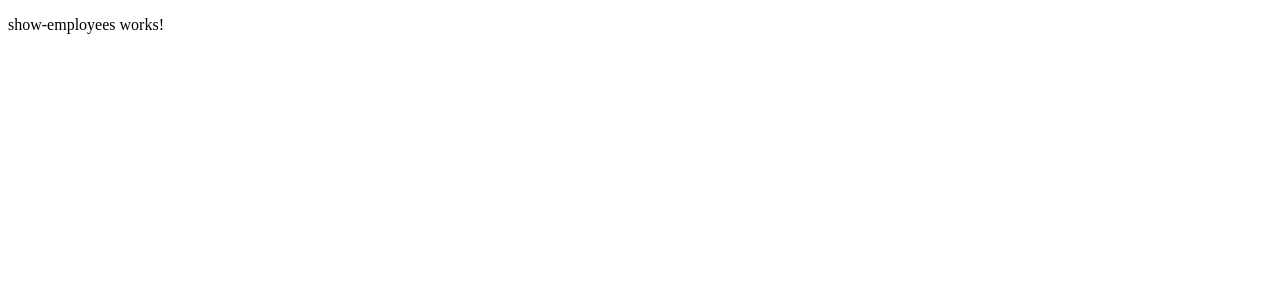
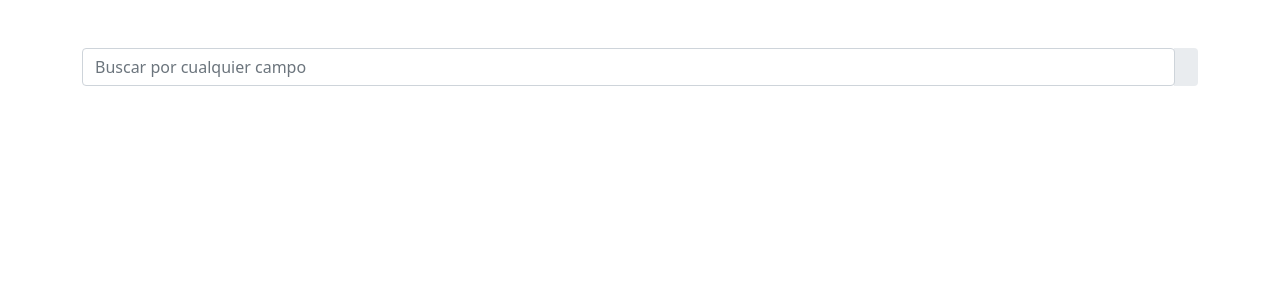
Before and after one commit to fredneyparra0/manageEmployeesFrontend, an Angular app: page / in a window 1280 px wide. Shown: the top 300 px of the page. Built offline with nearby package versions, Linux system fonts and the light colour scheme.

Commit message:
boostrap implement and search created

```diff
--- a/src/app/employees/views/show-employees/show-employees.component.html
+++ b/src/app/employees/views/show-employees/show-employees.component.html
@@ -1 +1,8 @@
-<p>show-employees works!</p>
+<div class="container pt-5">
+    <div class="input-group rounded">
+        <input type="search" class="form-control rounded" placeholder="Buscar por cualquier campo" aria-label="Search" aria-describedby="search-for-any-term" />
+        <span class="input-group-text border-0" id="search-for-any-term">
+          <i class="fas fa-search"></i>
+        </span>
+    </div>
+</div>
--- a/src/index.html
+++ b/src/index.html
@@ -6,8 +6,10 @@
   <base href="/">
   <meta name="viewport" content="width=device-width, initial-scale=1">
   <link rel="icon" type="image/x-icon" href="favicon.ico">
+  <link href="https://cdn.jsdelivr.net/npm/bootstrap@5.1.3/dist/css/bootstrap.min.css" rel="stylesheet" integrity="sha384-1BmE4kWBq78iYhFldvKuhfTAU6auU8tT94WrHftjDbrCEXSU1oBoqyl2QvZ6jIW3" crossorigin="anonymous">
 </head>
 <body>
   <app-root></app-root>
+  <script src="https://cdn.jsdelivr.net/npm/bootstrap@5.1.3/dist/js/bootstrap.bundle.min.js" integrity="sha384-ka7Sk0Gln4gmtz2MlQnikT1wXgYsOg+OMhuP+IlRH9sENBO0LRn5q+8nbTov4+1p" crossorigin="anonymous"></script>
 </body>
 </html>
```
